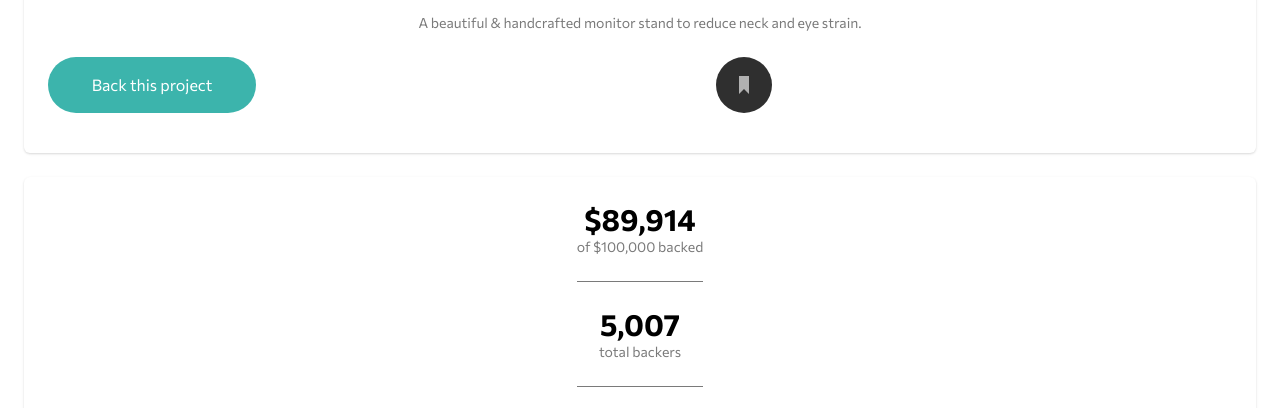
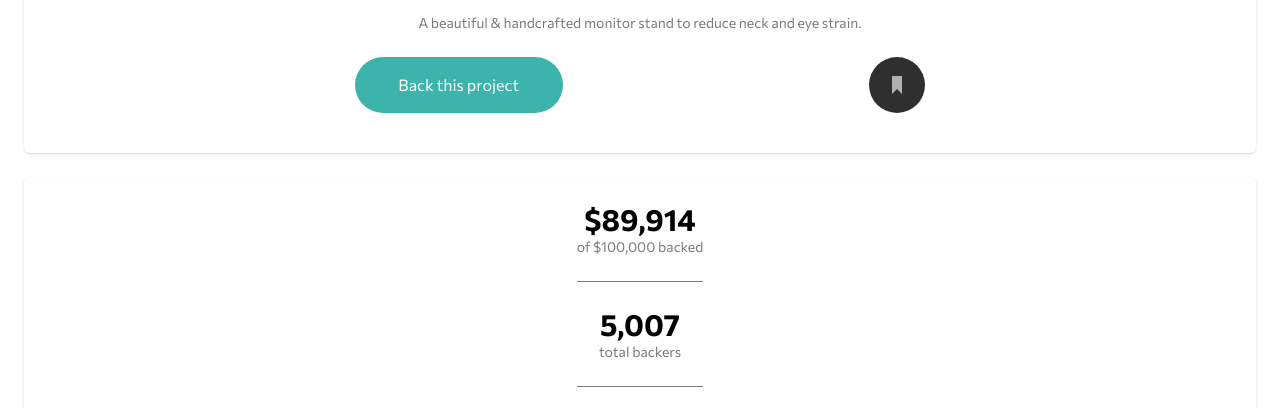
Before and after one commit to jim9112/crowdfunding-main, a website: page index.html in a window 1280 px wide. Shown: the part 335-743 px from the top of the page. Drawn offline with Linux system fonts and the light colour scheme.

Commit message:
fix button spacing

```diff
--- a/index.html
+++ b/index.html
@@ -51,7 +51,7 @@
       <p class="text-dark-gray text-sm mb-6">
         A beautiful & handcrafted monitor stand to reduce neck and eye strain.
       </p>
-      <div class="grid grid-flow-col w-full mb-10">
+      <div class="grid grid-flow-col w-full mb-10 justify-evenly">
         <button
           class="bg-moderate-cyan text-white h-14 w-52 rounded-full"
           type="button"
```
